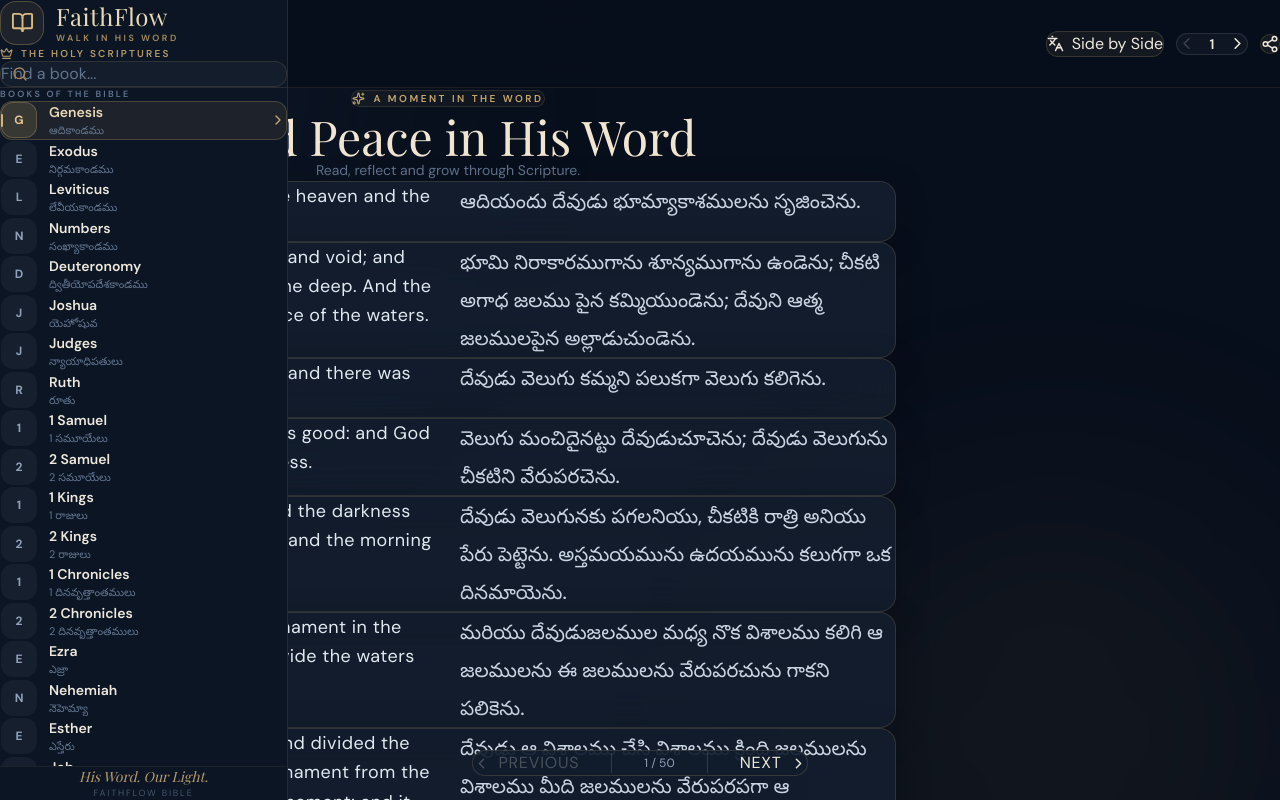
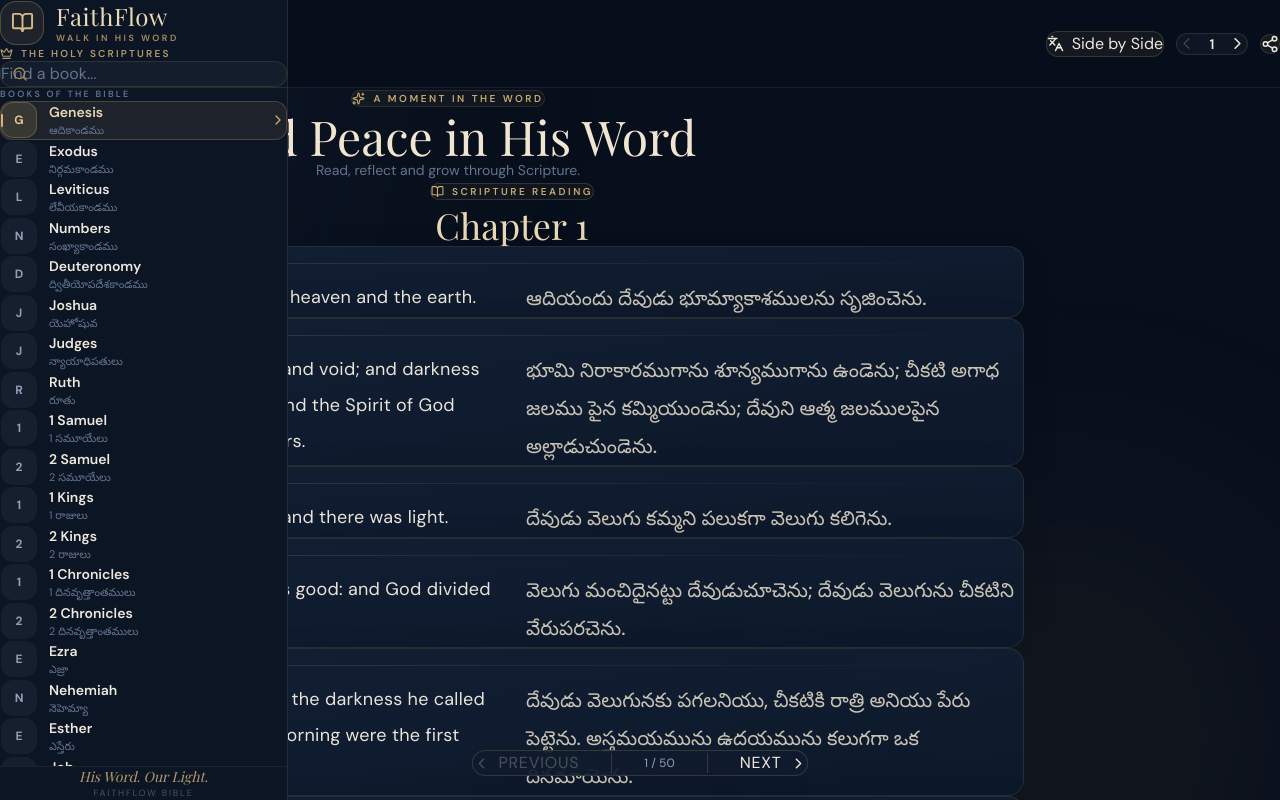
Before and after one commit to tanushkarumanchi/FaithFlow, a React (Vite) app: page / in a window 1280 px wide. Shown: the top 800 px of the page. Built offline with nearby package versions, Linux system fonts and the light colour scheme.

Commit message:
Refactor Reader component for improved readability

```diff
--- a/src/components/Reader.jsx
+++ b/src/components/Reader.jsx
@@ -1,79 +1,152 @@
+
 import React from 'react';
 import { motion, AnimatePresence } from 'framer-motion';
+import { BookOpen } from 'lucide-react';
 
-const Reader = ({ bookDataEn, bookDataTe, currentChapter, languageMode }) => {
-    const chapterEn = bookDataEn?.chapters?.find(c => parseInt(c.chapter) === currentChapter);
-    const chapterTe = bookDataTe?.chapters?.find(c => parseInt(c.chapter) === currentChapter);
+const Reader = ({
+  bookDataEn,
+  bookDataTe,
+  currentChapter,
+  languageMode
+}) => {
+  const chapterEn = bookDataEn?.chapters?.find(
+    (chapter) => parseInt(chapter.chapter, 10) === currentChapter
+  );
+
+  const chapterTe = bookDataTe?.chapters?.find(
+    (chapter) => parseInt(chapter.chapter, 10) === currentChapter
+  );
 
   if (!chapterEn && !chapterTe) {
     return (
-            <div className="flex items-center justify-center h-full text-slate-500 italic">
-                Loading scriptures...
+      <div className="flex min-h-[40vh] flex-col items-center justify-center gap-4 text-center">
+        <BookOpen size={30} className="text-[#c9a96e]" />
+        <p className="luxury-heading text-xl text-[#d8c49f]">
+          Preparing Scripture...
+        </p>
+        <p className="text-sm text-slate-500">
+          Your reading experience will begin shortly.
+        </p>
       </div>
     );
   }
 
-    // Combine verses for side-by-side view
   const verses = chapterEn?.verses || chapterTe?.verses || [];
 
+  const showEnglish = languageMode === 'en' ||
+    languageMode === 'dual' ||
+    languageMode === 'staggered';
+
+  const showTelugu = languageMode === 'te' ||
+    languageMode === 'dual' ||
+    languageMode === 'staggered';
+
+  const isDual = languageMode === 'dual' ||
+    languageMode === 'staggered';
+
   return (
-        <div className="max-w-4xl mx-auto px-4 py-8">
+    <div className="mx-auto w-full max-w-5xl px-2 pb-12 md:px-6">
+
+      {/* Chapter introduction */}
+      <div className="mb-12 text-center">
+        <div className="mb-5 inline-flex items-center gap-2 rounded-full border border-[#c9a96e]/20 bg-[#c9a96e]/[0.05] px-4 py-2">
+          <BookOpen size={13} className="text-[#c9a96e]" />
+          <span className="text-[10px] font-semibold uppercase tracking-[0.25em] text-[#c9a96e]">
+            Scripture Reading
+          </span>
+        </div>
+
+        <h2 className="luxury-heading text-3xl text-[#ead9b6] md:text-4xl">
+          Chapter {currentChapter}
+        </h2>
+
+        <div className="mx-auto mt-5 h-px w-16 bg-gradient-to-r from-transparent via-[#c9a96e] to-transparent" />
+      </div>
+
+      {/* Verses */}
       <AnimatePresence mode="wait">
         <motion.div
-                    key={`${bookDataEn?.book}-${currentChapter}`}
-                    initial={{ opacity: 0, y: 10 }}
+          key={`${bookDataEn?.book || bookDataTe?.book}-${currentChapter}-${languageMode}`}
+          initial={{ opacity: 0, y: 16 }}
           animate={{ opacity: 1, y: 0 }}
-                    exit={{ opacity: 0, y: -10 }}
-                    transition={{ duration: 0.4 }}
-                    className="space-y-8"
+          exit={{ opacity: 0, y: -12 }}
+          transition={{ duration: 0.35 }}
+          className="space-y-4"
         >
-                    {verses.map((verse, idx) => {
-                        const verseEn = chapterEn?.verses[idx];
-                        const verseTe = chapterTe?.verses[idx];
+          {verses.map((verse, index) => {
+            const verseEn = chapterEn?.verses?.[index];
+            const verseTe = chapterTe?.verses?.[index];
+
+            const isStaggered = languageMode === 'staggered' &&
+              index % 2 === 1;
 
             return (
-                            <div
-                                key={idx}
-                                className={`verse-card p-6 rounded-2xl glass-morphism border-white/5 hover:border-indigo-500/20 group relative transition-all duration-500 ${languageMode === 'staggered' && idx % 2 === 1 ? 'md:translate-x-4 border-l-2 border-l-indigo-500/30' :
-                                        languageMode === 'staggered' ? 'md:-translate-x-4 border-r-2 border-r-indigo-500/30' : ''
+              <motion.article
+                key={`${currentChapter}-${verse.verse ?? index}`}
+                initial={{ opacity: 0, y: 8 }}
+                animate={{ opacity: 1, y: 0 }}
+                transition={{
+                  duration: 0.3,
+                  delay: Math.min(index * 0.015, 0.3)
+                }}
+                className="group relative rounded-2xl border border-[#c9a96e]/[0.12] bg-gradient-to-br from-[#142238]/90 to-[#0d192a]/95 p-5 shadow-[0_10px_35px_rgba(0,0,0,0.12)] transition-all duration-300 hover:border-[#c9a96e]/30 hover:shadow-[0_12px_35px_rgba(0,0,0,0.2)] md:p-7"
+              >
+                {/* Verse number */}
+                <div className="mb-5 flex items-center gap-3">
+                  <span className="flex h-8 min-w-8 items-center justify-center rounded-lg border border-[#c9a96e]/25 bg-[#c9a96e]/[0.08] px-2 text-xs font-bold text-[#d9bc88]">
+                    {verse.verse ?? index + 1}
+                  </span>
+
+                  <div className="h-px flex-1 bg-gradient-to-r from-[#c9a96e]/20 to-transparent" />
+                </div>
+
+                {/* Scripture text */}
+                <div className={`grid gap-7 ${
+                  isDual ? 'grid-cols-1 md:grid-cols-2' : 'grid-cols-1'
+                }`}>
+
+                  {/* English */}
+                  {showEnglish && (
+                    <p
+                      className={`text-[17px] font-light leading-[2] tracking-[0.015em] text-[#e9e4da] md:text-lg ${
+                        isStaggered ? 'md:order-2' : ''
                       }`}
                     >
-                                <span className="absolute -left-2 top-6 bg-indigo-600 text-white text-[10px] font-bold px-2 py-0.5 rounded shadow-lg group-hover:scale-110 transition-transform">
-                                    {verse.verse}
-                                </span>
-
-                                <div className={`grid gap-6 ${languageMode === 'dual' || languageMode === 'staggered' ? 'md:grid-cols-2' : 'grid-cols-1'}`}>
-                                    {/* Handle alternating order for staggered mode */}
-                                    {languageMode === 'staggered' && idx % 2 === 1 ? (
-                                        <>
-                                            {/* Telugu first for odd indices in staggered mode */}
-                                            <p className="text-slate-300 leading-loose text-xl font-medium telugu-text order-2 md:order-1">
-                                                {verseTe?.text}
-                                            </p>
-                                            <p className="text-slate-200 leading-relaxed text-lg font-light tracking-wide order-1 md:order-2">
-                                                {verseEn?.text}
-                                            </p>
-                                        </>
-                                    ) : (
-                                        <>
-                                            {(languageMode === 'en' || languageMode === 'dual' || languageMode === 'staggered') && (
-                                                <p className="text-slate-200 leading-relaxed text-lg font-light tracking-wide">
-                                                    {verseEn?.text}
+                      {verseEn?.text || ''}
                     </p>
                   )}
-                                            {(languageMode === 'te' || languageMode === 'dual' || languageMode === 'staggered') && (
-                                                <p className="text-slate-300 leading-loose text-xl font-medium telugu-text">
-                                                    {verseTe?.text}
+
+                  {/* Telugu */}
+                  {showTelugu && (
+                    <p
+                      className={`telugu-text text-lg font-medium leading-[2.1] text-[#c9c2b5] md:text-xl ${
+                        isStaggered ? 'md:order-1' : ''
+                      }`}
+                    >
+                      {verseTe?.text || ''}
                     </p>
                   )}
-                                        </>
-                                    )}
                 </div>
-                            </div>
+              </motion.article>
             );
           })}
         </motion.div>
       </AnimatePresence>
+
+      {/* End of chapter */}
+      <div className="mt-14 flex flex-col items-center text-center">
+        <div className="mb-4 h-px w-20 bg-gradient-to-r from-transparent via-[#c9a96e]/40 to-transparent" />
+
+        <BookOpen size={19} className="text-[#b69a6c]" />
+
+        <p className="luxury-heading mt-3 text-base italic text-[#b69a6c]">
+          End of Chapter {currentChapter}
+        </p>
+
+        <p className="mt-2 text-[10px] uppercase tracking-[0.25em] text-slate-600">
+          Continue in His Word
+        </p>
+      </div>
     </div>
   );
 };
```
Lines whose indentation alone changed are shown as unchanged.
